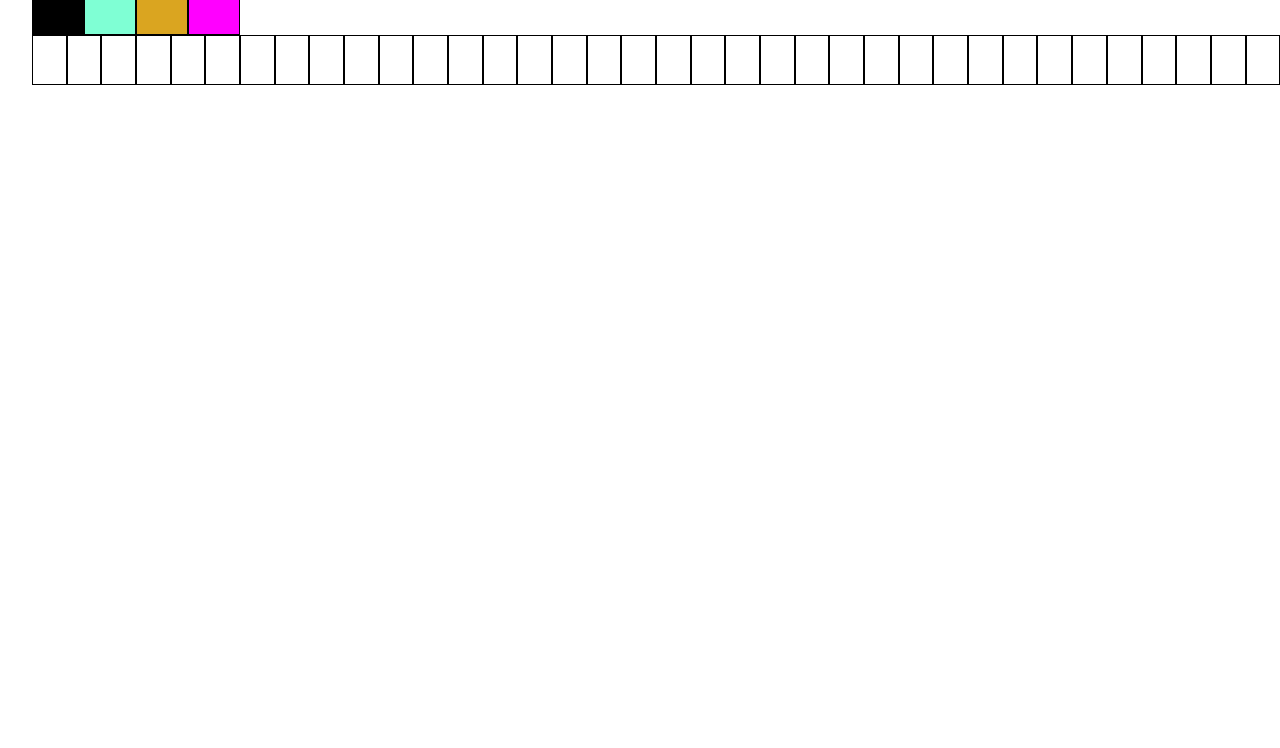
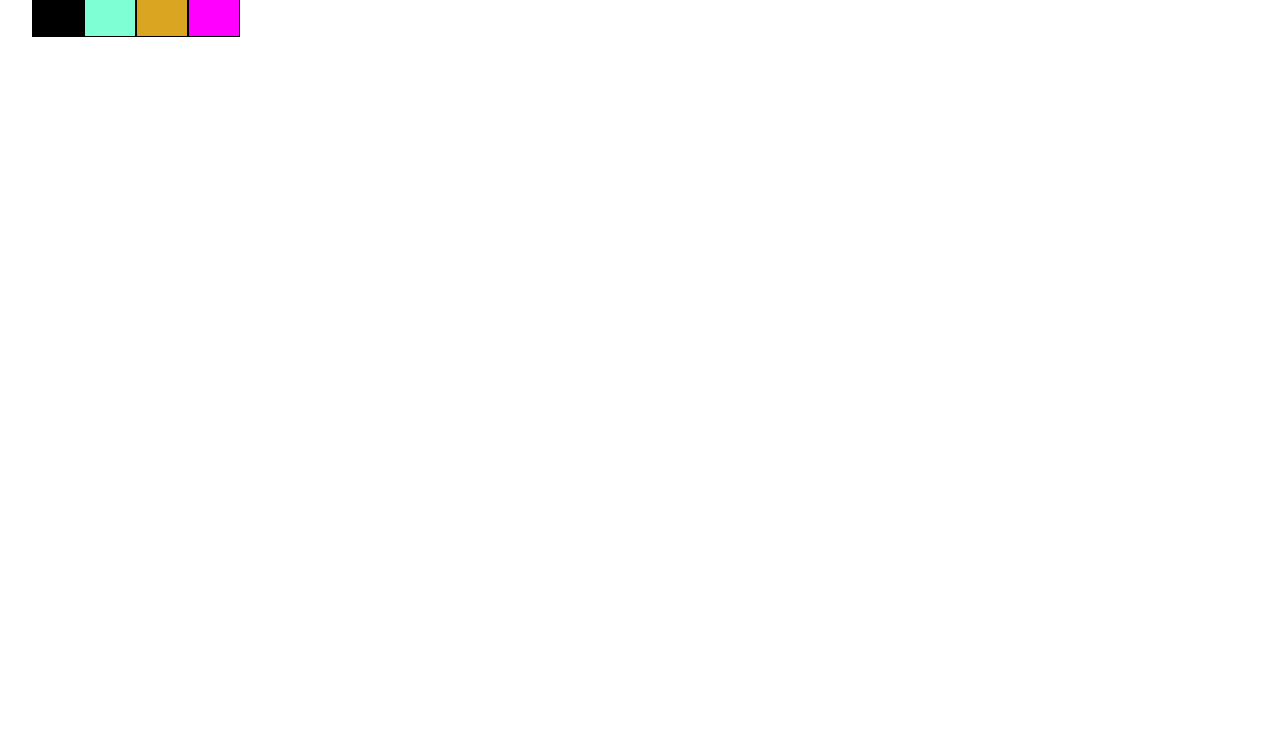
Before and after one commit to SergioEvando23/project-trybe-pixel-art, a website: page index.html in a window 1280 px wide. Shown: the part 52-800 px from the top of the page. Drawn offline with Linux system fonts and the light colour scheme.

Commit message:
completando paleta de cores requisito 2

```diff
--- a/index.html
+++ b/index.html
@@ -13,10 +13,7 @@
     </h1>
     <main>
         <article id="color-palette">
-            <div class="color"></div>
-            <div class="color"></div>
-            <div class="color"></div>
-            <div class="color"></div>
+
         </article>
         <article id="pixel-board">
 
--- a/script.js
+++ b/script.js
@@ -1,17 +1,23 @@
+for ( let i = 0; i < 4; i += 1) {
+    let div = document.createElement('div');
+    div.className = 'color';
+    div.class = 'color';
+    document.getElementById('color-palette').appendChild(div);
+}
+
 document.querySelectorAll('.color')[0].style.backgroundColor = '#000000';
 document.querySelectorAll('.color')[1].style.backgroundColor = '#7FFFD4';
 document.querySelectorAll('.color')[2].style.backgroundColor = '#DAA520';
 document.querySelectorAll('.color')[3].style.backgroundColor = '#FF00FF';
 
-let pixelLine = document.createElement('section');
-
-for (let i1 = 0; i1 <= 5; i1 += 1) {
+for (let i1 = 0; i1 < 5; i1 += 1) {
+    let pixelLine = document.createElement('section');
     pixelLine.id = 'pixel-line';
     document.getElementById('pixel-board').appendChild(pixelLine);
-
-    for (let i2 = 0; i2 <= 5; i2 += 1) {
+    for (let i2 = 0; i2 < 5; i2 += 1) {
         let divPixel = document.createElement('div');
-        divPixel.className = 'color';
-        document.getElementById('pixel-line').appendChild(divPixel);
+        divPixel.className = 'pixel';
+        divPixel.style.backgroundColor = '#FFFFFF';
+        document.querySelectorAll('#pixel-line')[i1].appendChild(divPixel);
     }
 }
--- a/style.css
+++ b/style.css
@@ -9,11 +9,13 @@ body {
     display: flex;
     flex: 1;
     width:13em;
+    margin-bottom: 2em;
+    flex-direction: row;
 }
 
-.color, div {
-    width: 3em;
-    height: 3em;
+.color {
+    width: 50px;
+    height: 50px;
     border: 1px solid black;
     display: flex;
     flex: 1 ;
@@ -27,10 +29,3 @@ body {
     display: flex;
     flex: 1;
 }
-
-#pixel-line {
-    display: flex;
-    flex: 1;
-    width:13em;
-    flex-flow: row wrap;
-}
```
